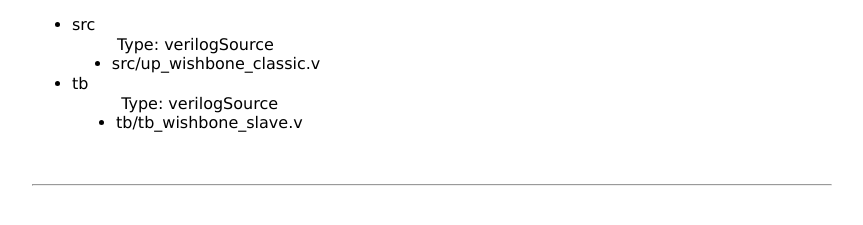
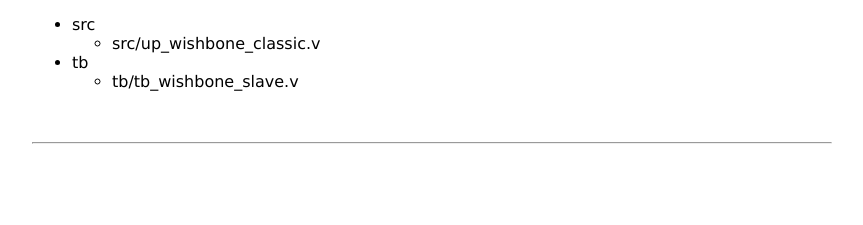
Before and after one commit to johnathan-convertino-afrl/up_wishbone_standard, a plain HTML site: page docs/manual/html/other/up_wishbone_classic_node11.html in a window 1280 px wide. Shown: the part 109-334 px from the top of the page, without its empty margins (208-1071 px from the left). Drawn offline with Linux system fonts and the light colour scheme.

Commit message:
fix python gen

```diff
--- a/docs/manual/html/other/up_wishbone_classic_node11.html
+++ b/docs/manual/html/other/up_wishbone_classic_node11.html
@@ -53,21 +53,20 @@ fusesoc_info File List</A>
 
 <UL>
 <LI>src
-	<table width="90%"><tr><td align="right" valign="top"><SPAN CLASS="MATH"><IMG
- STYLE="height: 0.46ex; vertical-align: -0.12ex; " SRC="up_wishbone_classic_img2.svg"
- ALT="$\ $"></SPAN></td><td valign="top">&nbsp;Type: verilogSource
-</LI>
+
+<UL>
 <LI>src/up_wishbone_classic.v
-	</td></tr></table>
 
 </LI>
+</UL>
+</LI>
 <LI>tb
-	<table width="90%"><tr><td align="right" valign="top"><SPAN CLASS="MATH"><IMG
- STYLE="height: 0.46ex; vertical-align: -0.12ex; " SRC="up_wishbone_classic_img2.svg"
- ALT="$\ $"></SPAN></td><td valign="top">&nbsp;Type: verilogSource
+
+<UL>
+<LI>tb/tb_wishbone_slave.v
+
 </LI>
-<LI>tb/tb_wishbone_slave.v
-	</td></tr></table>
+</UL>
 </LI>
 </UL>
 
```
Also changed, not shown: docs/manual/html/index.html (+1 -1 lines), docs/manual/html/other/home.html (+1 -1 lines), docs/manual/html/other/html.html (+1 -1 lines), docs/manual/html/other/index.html (+1 -1 lines), docs/manual/html/other/up_wishbone_classic_node13.html (+0 -10 lines), docs/manual/html/other/up_wishbone_classic_node20.html (+1 -1 lines), 9 other files.
